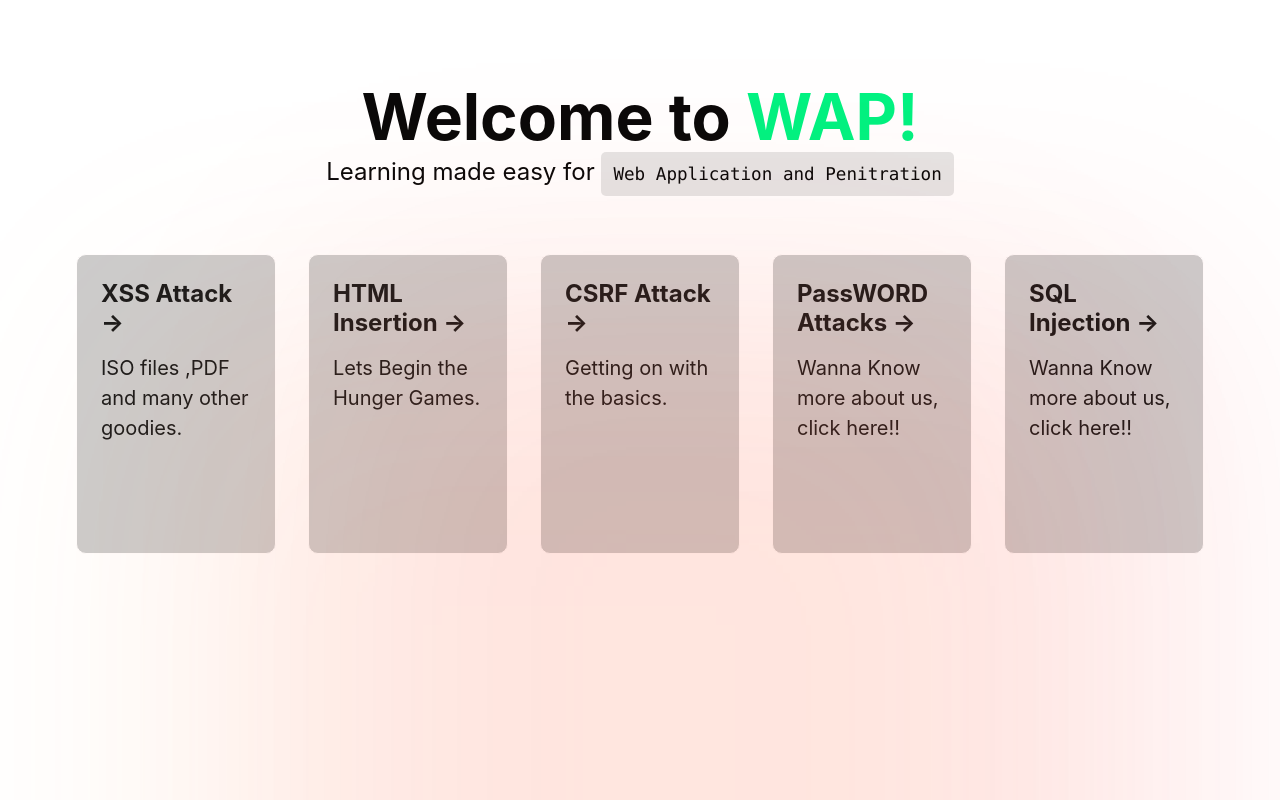
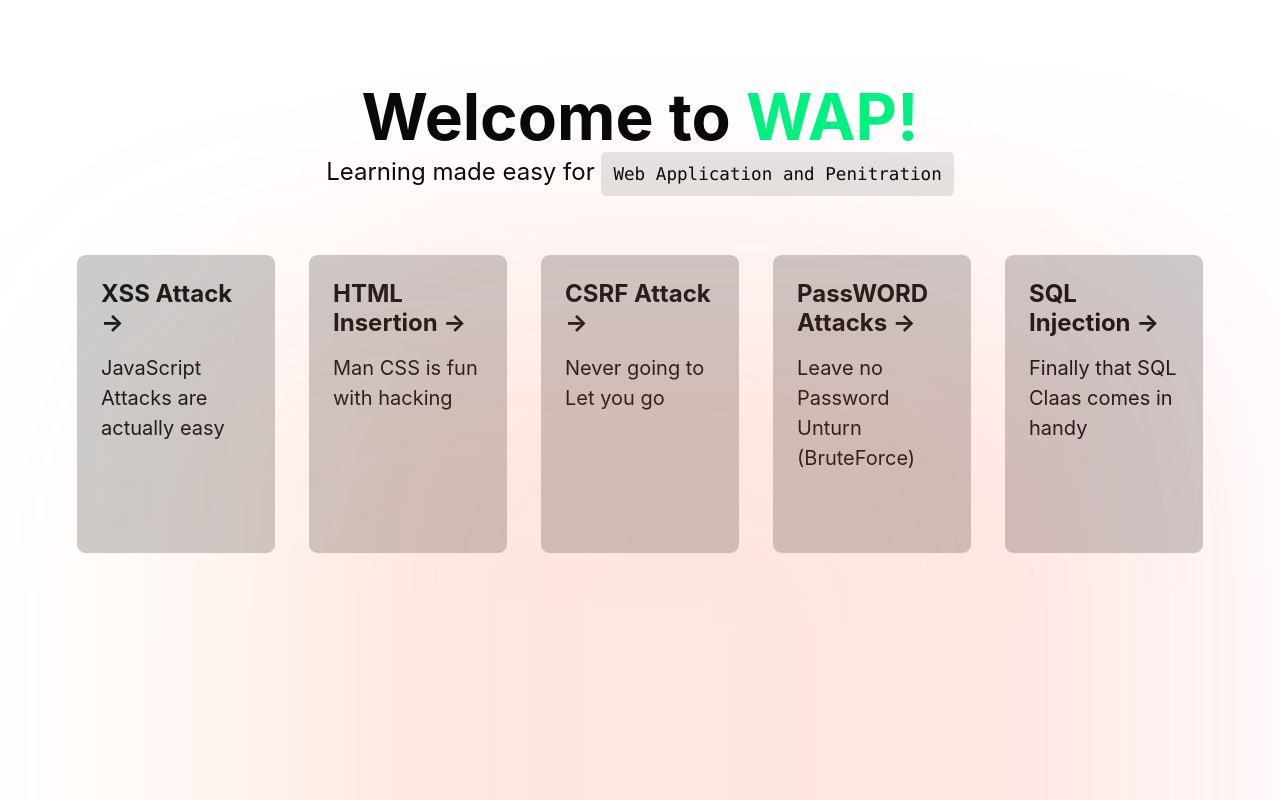
Before and after one commit to wabdeali/final-project-frontend, a Next.js app: page /exercise in a window 1280 px wide. Built offline with nearby package versions, Linux system fonts and the light colour scheme; a web font is replaced by a local one.

Commit message:
para fix on exercise home pafe

```diff
--- a/pages/exercise/index.jsx
+++ b/pages/exercise/index.jsx
@@ -19,12 +19,12 @@ function index() {
             <div className={styles.grid}>
               <a href="/exercise/xss" className={styles.card}>
                 <h3>XSS Attack &rarr;</h3>
-                <p>ISO files ,PDF and many other goodies. </p>
+                <p>JavaScript Attacks are actually easy </p>
               </a>
 
               <a href="/exercise/htmlinsertion" className={styles.card}>
                 <h3>HTML Insertion &rarr;</h3>
-                <p>Lets Begin the Hunger Games.</p>
+                <p>Man CSS is fun with hacking</p>
               </a>
 
               <a
@@ -32,7 +32,7 @@ function index() {
                 className={styles.card}
               >
                 <h3>CSRF Attack &rarr;</h3>
-                <p>Getting on with the basics.</p>
+                <p>Never going to Let you go</p>
               </a>
 
               <a
@@ -41,7 +41,7 @@ function index() {
               >
                 <h3> PassWORD Attacks &rarr;</h3>
                 <p>
-                  Wanna Know more about us, click here!!
+                  Leave no Password Unturn (BruteForce)
           </p>
               </a>
               <a
@@ -50,7 +50,7 @@ function index() {
               >
                 <h3> SQL Injection &rarr;</h3>
                 <p>
-                  Wanna Know more about us, click here!!
+                  Finally that SQL Claas comes in handy
           </p>
               </a>
             </div>
```
